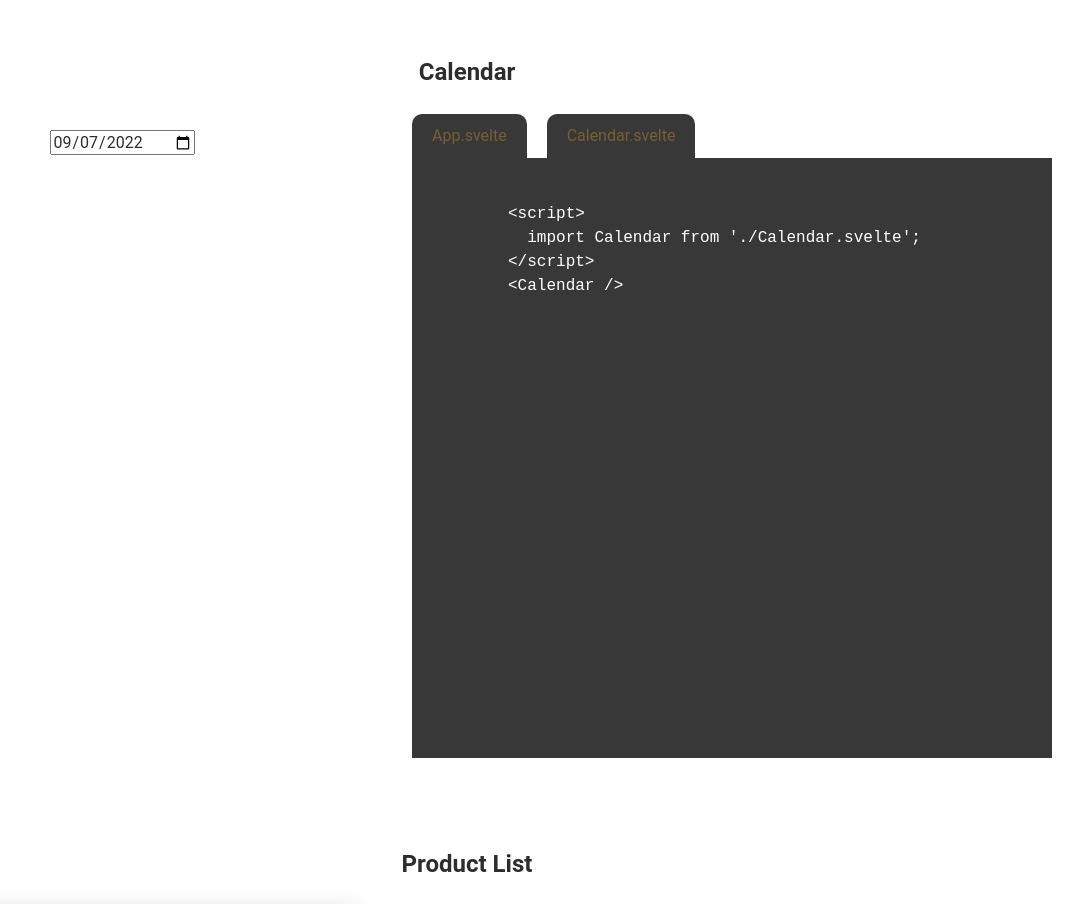
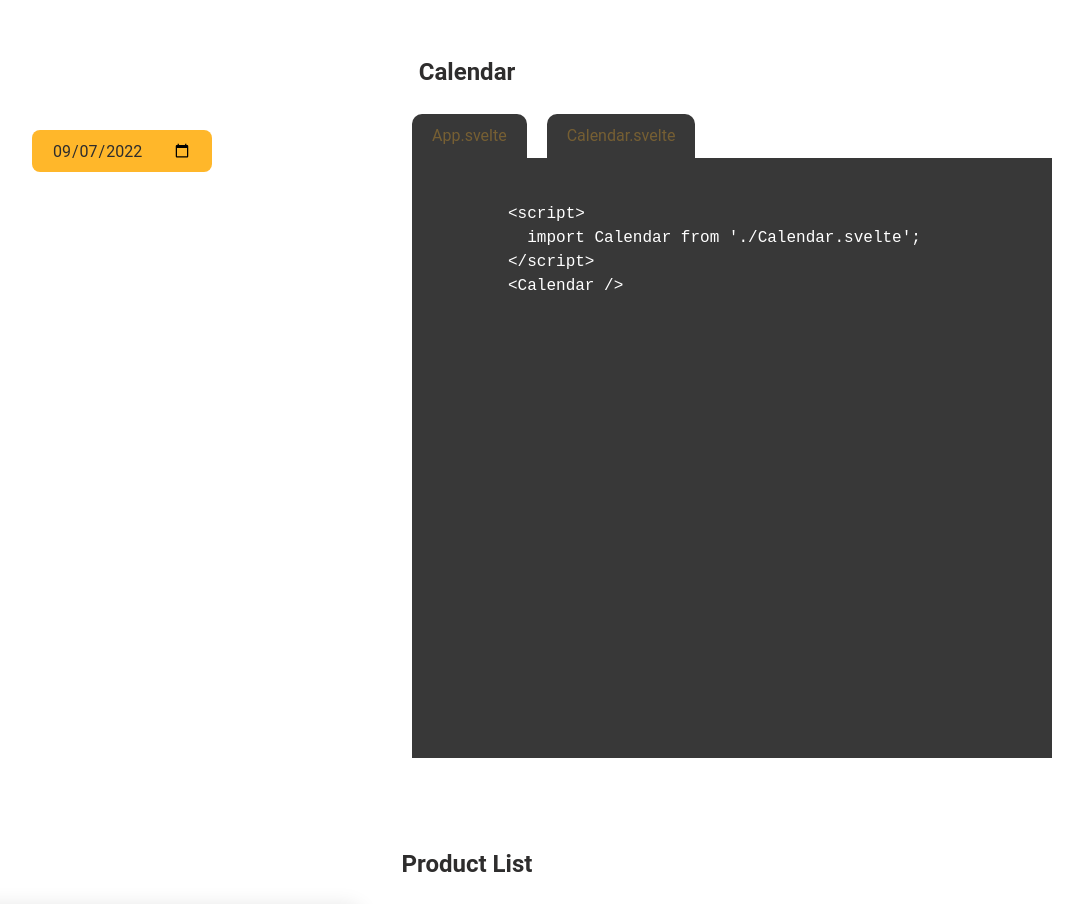
Before and after one commit to tgamiette/svelteComponents, a Svelte app: page / in a window 1280 px wide. Shown: the part 860-1764 px from the top of the page, without its empty margins (182-1265 px from the left). Built offline with nearby package versions, Linux system fonts and the light colour scheme; some icons are missing.

Commit message:
Calendar/Checkbox style

```diff
--- a/src/App.svelte
+++ b/src/App.svelte
@@ -1,6 +1,4 @@
 <script>
-  import svelteLogo from './assets/svelte.svg';
-  import Counter from './lib/Counter.svelte';
   import CheckboxList from './ui/checkbox/CheckboxList.svelte';
   import CalendarList from './ui/calendar/CalendarList.svelte';
   import ModalAlertList from './ui/modalAlert/ModalAlertList.svelte';
--- a/src/app.scss
+++ b/src/app.scss
@@ -94,3 +94,22 @@ button {
     background-color: #f9f9f9;
   }
 }
+
+input[type="checkbox"]:checked {
+  accent-color: #ffb72a;
+}
+
+input[type="date"] {
+  border-radius: 8px;
+  border: 1px solid transparent;
+  padding: 0.6em 1.2em;
+  font-size: 16px;
+  background-color: #ffb72a;
+  cursor: pointer;
+  transition: border-color 0.25s;
+}
+
+input[type="date"]:hover {
+  background-color: lighten(#ffb72a, 20%);
+  transition: all 1s;
+}
--- a/src/ui/calendar/CalendarList.svelte
+++ b/src/ui/calendar/CalendarList.svelte
@@ -44,9 +44,6 @@
             </label>
         </p>
 
-          <style>
-          </style>
-
           `
         }]} />
 
--- a/src/ui/checkbox/Checkbox.svelte
+++ b/src/ui/checkbox/Checkbox.svelte
@@ -9,6 +9,6 @@
 </script>
 
 <form>
-    <input type="checkbox" id="confirm" name="confirm" on:click={ check }>
+    <input class="check" type="checkbox" id="confirm" name="confirm" on:click={ check }>
     <label for="confirm">{ content }</label>
 </form>
--- a/src/ui/checkbox/CheckboxList.svelte
+++ b/src/ui/checkbox/CheckboxList.svelte
@@ -33,9 +33,6 @@
             <label for="confirm">{ content }</label>
           </form>
 
-          <style>
-          </style>
-
           `
         }]} />
 
```
